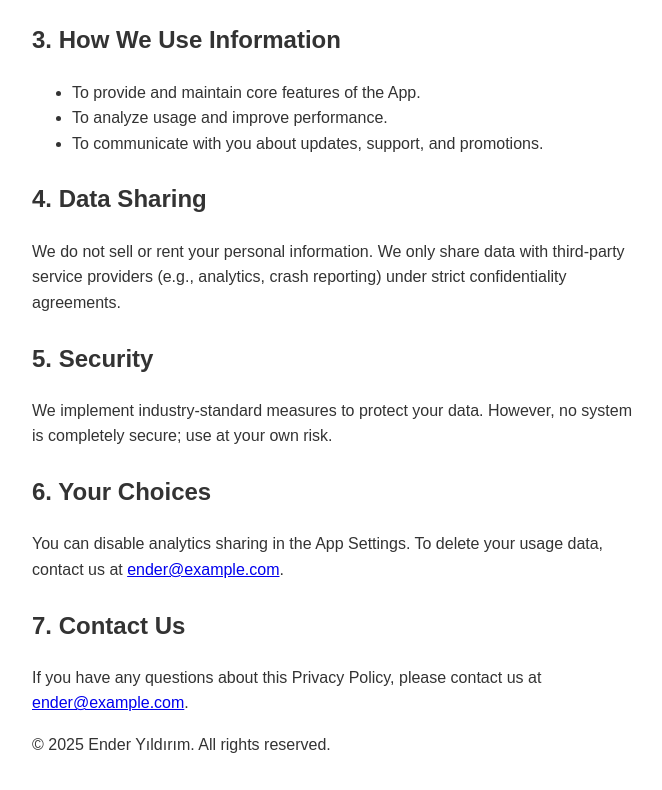
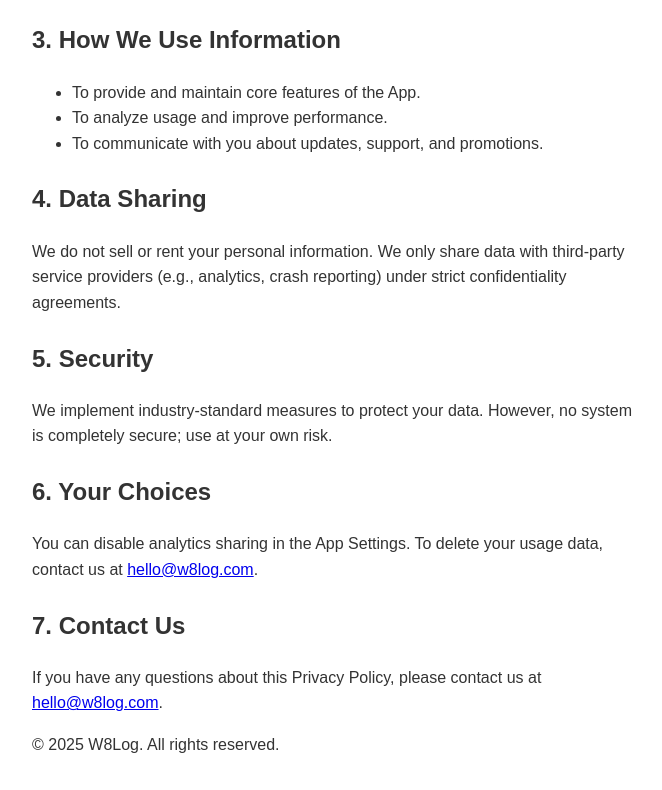
Before and after one commit to enderyildirim/w8log-support, a plain HTML site: page privacy.html in a window 1280 px wide. Shown: the part 467-1257 px from the top of the page, without its empty margins (308-970 px from the left). Drawn offline with Linux system fonts and the light colour scheme.

Commit message:
Gizlilik politikası sayfasındaki iletişim bilgileri güncellendi: 'ender@example.com' adresi 'hello@w8log.com' olarak değiştirildi ve telif hakkı bilgisi 'W8Log' olarak güncellendi.

```diff
--- a/privacy.html
+++ b/privacy.html
@@ -36,11 +36,11 @@
   <p>We implement industry-standard measures to protect your data. However, no system is completely secure; use at your own risk.</p>
 
   <h2>6. Your Choices</h2>
-  <p>You can disable analytics sharing in the App Settings. To delete your usage data, contact us at <a href='mailto:ender@example.com'>ender@example.com</a>.</p>
+  <p>You can disable analytics sharing in the App Settings. To delete your usage data, contact us at <a href='mailto:hello@w8log.com'>hello@w8log.com</a>.</p>
 
   <h2>7. Contact Us</h2>
-  <p>If you have any questions about this Privacy Policy, please contact us at <a href='mailto:ender@example.com'>ender@example.com</a>.</p>
+  <p>If you have any questions about this Privacy Policy, please contact us at <a href='mailto:hello@w8log.com'>hello@w8log.com</a>.</p>
 
-  <p>© 2025 Ender Yıldırım. All rights reserved.</p>
+  <p>© 2025 W8Log. All rights reserved.</p>
 </body>
 </html>
```
